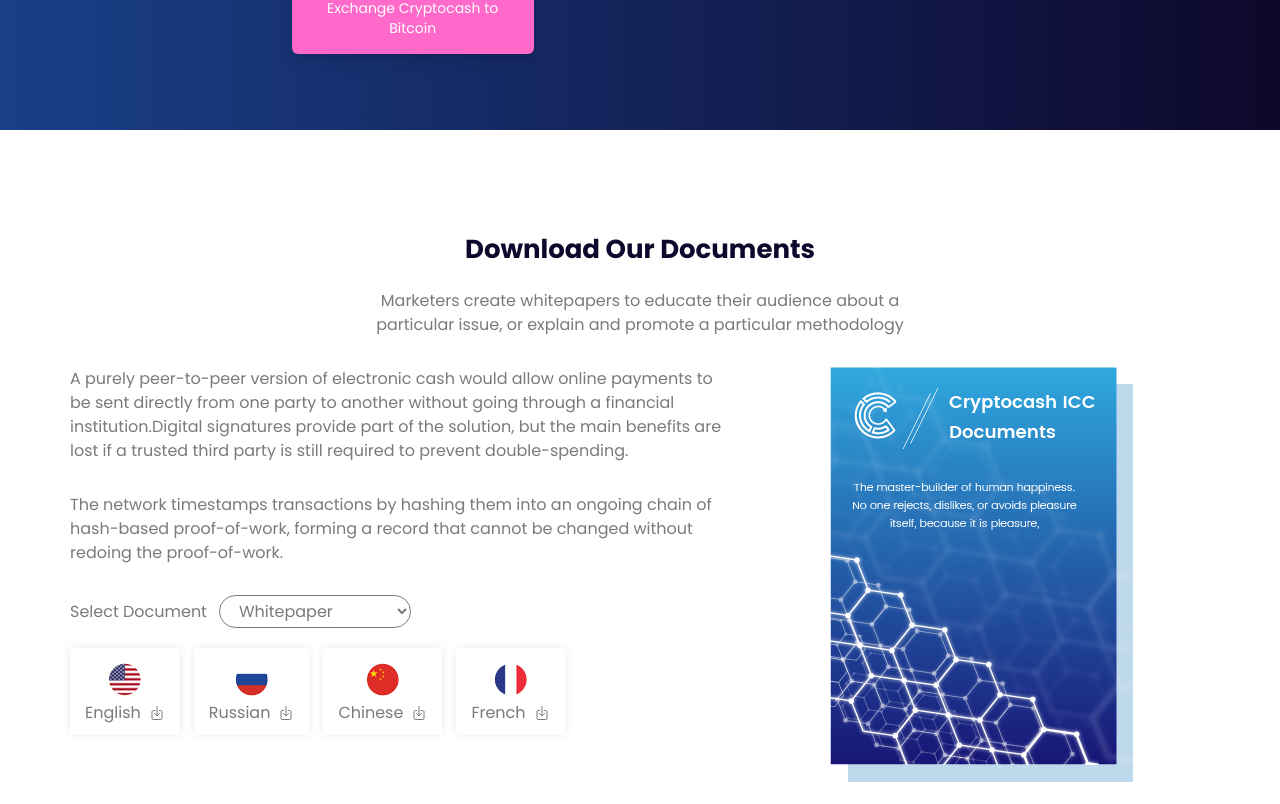
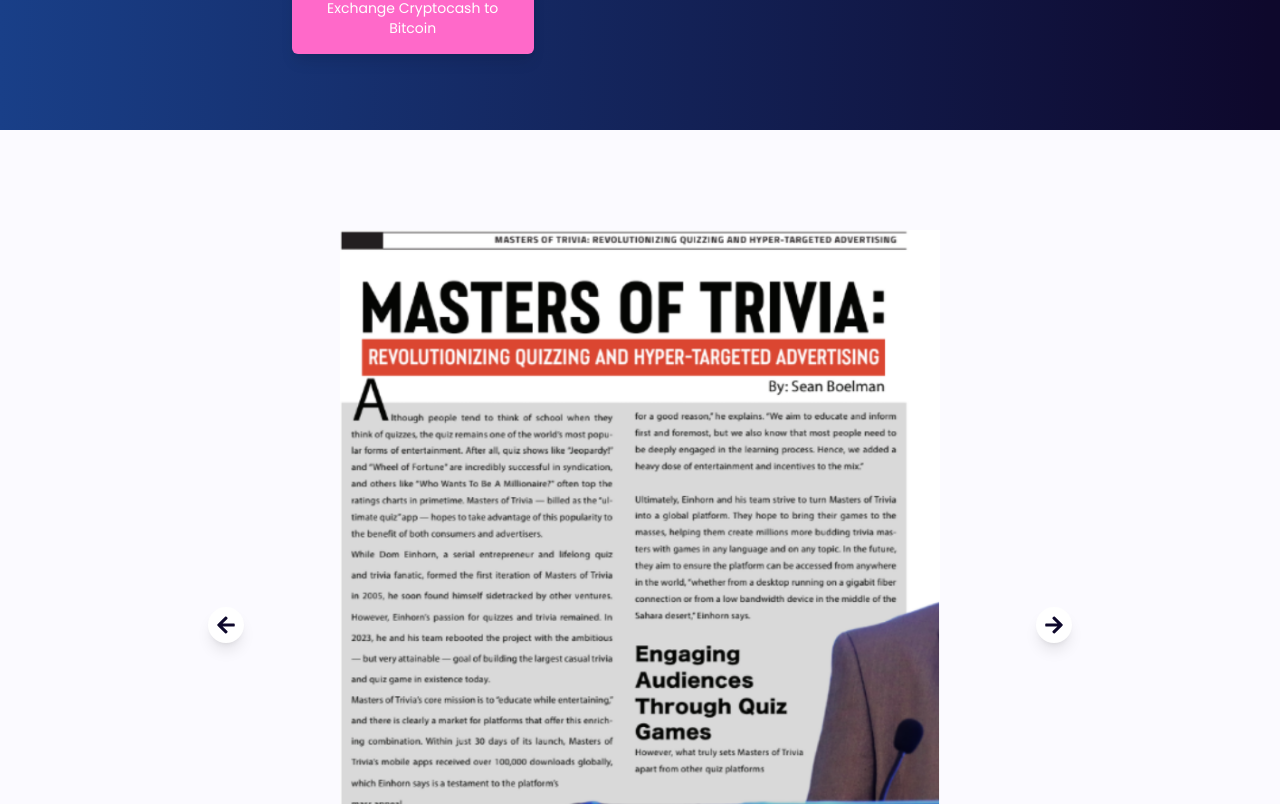
Before and after one commit to Ahsanch007/Cryptocash, a Next.js app: page / in a window 1280 px wide. Shown: the part 4456-5260 px from the top of the page. Built offline with nearby package versions, Linux system fonts and the light colour scheme.

Commit message:
issue fixed

```diff
--- a/src/app/page.js
+++ b/src/app/page.js
@@ -15,6 +15,7 @@
 import { FaChevronUp } from "react-icons/fa";
 import "aos/dist/aos.css";
 import { Roadmap } from "@/components/Home/Roadmap";
+import { Image } from "@/components/Home/Image";
 
 export default function Home() {
   // Scroll to the top of the page
@@ -44,6 +45,7 @@
         <div id="roadmap">
           <Roadmap />
         </div>
+        <Image />
         <WhitePaper />
         <div id="team">
           <Team />
--- /dev/null
+++ b/src/components/Home/Image.js
@@ -0,0 +1,12 @@
+import React from 'react'
+import ImageSlider from '../ui/ImageSlider'
+
+export const Image = () => {
+    return (
+        <div className='bg-[#fbfaff] py-[30px] lg:py-[100px]'>
+            <div className="px-[15px] max-w-[1170px] mx-auto">
+                <ImageSlider />
+            </div>
+        </div>
+    )
+}
```
